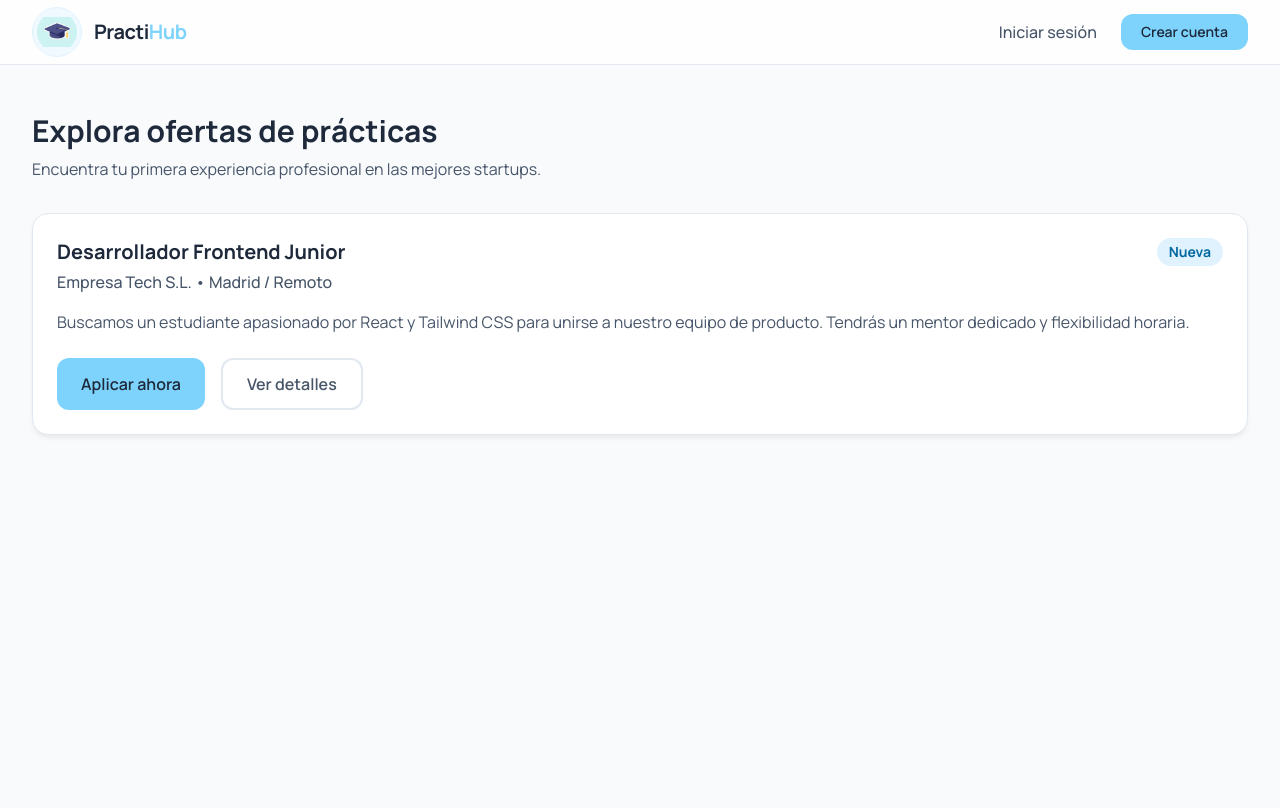
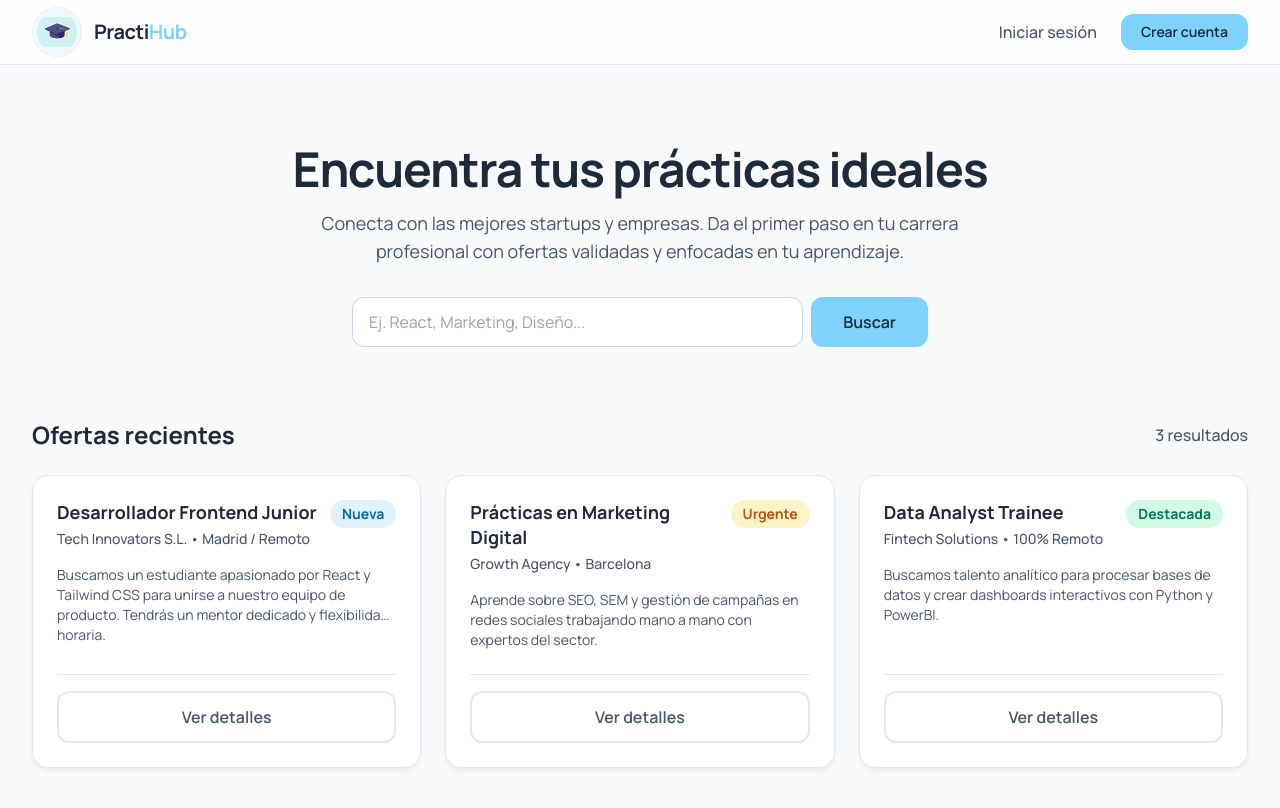
Before and after one commit to miriamsanc/PractiHub-Front, a React (Vite) app: page / in a window 1280 px wide. Shown: the top 808 px of the page. Built offline with nearby package versions, Linux system fonts and the light colour scheme.

Commit message:
feat: create home page with hero section and offers grid

```diff
--- a/src/App.jsx
+++ b/src/App.jsx
@@ -1,44 +1,14 @@
 import { BrowserRouter as Router, Routes, Route } from 'react-router-dom';
 import Layout from './components/Layout';
-import Button from './components/Button';
-import Card from './components/Card';
-import Badge from './components/Badge';
+import Home from './pages/Home';
 
 function App() {
   return (
     <Router>
       <Routes>
-        {/* Todas las rutas dentro de este Route padre compartirán el Layout */}
         <Route element={<Layout />}>
-
-          {/* Ruta principal temporal con las pruebas de UI */}
-          <Route path="/" element={
-            <div className="space-y-8">
-              <div>
-                <h2 className="text-3xl font-bold mb-2">Explora ofertas de prácticas</h2>
-                <p className="text-text-secondary">Encuentra tu primera experiencia profesional en las mejores startups.</p>
-              </div>
-
-              <Card>
-                <div className="flex justify-between items-start mb-4">
-                  <div>
-                    <h3 className="text-xl font-bold text-text-primary">Desarrollador Frontend Junior</h3>
-                    <p className="text-text-secondary font-medium mt-1">Empresa Tech S.L. • Madrid / Remoto</p>
-                  </div>
-                  <Badge status="review" label="Nueva" />
-                </div>
-
-                <p className="text-text-secondary mb-6 line-clamp-2">
-                  Buscamos un estudiante apasionado por React y Tailwind CSS para unirse a nuestro equipo de producto. Tendrás un mentor dedicado y flexibilidad horaria.
-                </p>
-
-                <div className="flex flex-wrap gap-4">
-                  <Button variant="primary">Aplicar ahora</Button>
-                  <Button variant="outline">Ver detalles</Button>
-                </div>
-              </Card>
-            </div>
-          } />
+          {/* Ruta principal que carga la nueva página Home */}
+          <Route path="/" element={<Home />} />
 
           {/* Futuras páginas */}
           <Route path="/login" element={<h2 className="text-2xl font-bold">Página de Login</h2>} />
--- /dev/null
+++ b/src/pages/Home.jsx
@@ -0,0 +1,96 @@
+import Card from '../components/Card';
+import Button from '../components/Button';
+import Badge from '../components/Badge';
+
+// Datos de prueba (más adelante vendrán de la API de Laravel)
+const mockOffers = [
+  {
+    id: 1,
+    title: 'Desarrollador Frontend Junior',
+    company: 'Tech Innovators S.L.',
+    location: 'Madrid / Remoto',
+    description: 'Buscamos un estudiante apasionado por React y Tailwind CSS para unirse a nuestro equipo de producto. Tendrás un mentor dedicado y flexibilidad horaria.',
+    status: 'review',
+    statusLabel: 'Nueva'
+  },
+  {
+    id: 2,
+    title: 'Prácticas en Marketing Digital',
+    company: 'Growth Agency',
+    location: 'Barcelona',
+    description: 'Aprende sobre SEO, SEM y gestión de campañas en redes sociales trabajando mano a mano con expertos del sector.',
+    status: 'pending',
+    statusLabel: 'Urgente'
+  },
+  {
+    id: 3,
+    title: 'Data Analyst Trainee',
+    company: 'Fintech Solutions',
+    location: '100% Remoto',
+    description: 'Buscamos talento analítico para procesar bases de datos y crear dashboards interactivos con Python y PowerBI.',
+    status: 'accepted',
+    statusLabel: 'Destacada'
+  }
+];
+
+export default function Home() {
+  return (
+    <div className="space-y-10">
+      {/* Sección Hero */}
+      <section className="text-center py-8">
+        <h1 className="text-4xl md:text-5xl font-bold text-text-primary tracking-tight mb-4">
+          Encuentra tus prácticas ideales
+        </h1>
+        <p className="text-lg text-text-secondary max-w-2xl mx-auto">
+          Conecta con las mejores startups y empresas. Da el primer paso en tu carrera profesional con ofertas validadas y enfocadas en tu aprendizaje.
+        </p>
+
+        {/* Buscador visual (sin lógica de momento) */}
+        <div className="mt-8 max-w-xl mx-auto flex gap-2">
+          <input
+            type="text"
+            placeholder="Ej. React, Marketing, Diseño..."
+            className="w-full px-4 py-3 rounded-xl border border-border-input focus:outline-none focus:border-sky-primary focus:ring-1 focus:ring-sky-primary transition-colors bg-surface text-text-primary"
+          />
+          <Button variant="primary" className="!px-8">
+            Buscar
+          </Button>
+        </div>
+      </section>
+
+      {/* Grid de Ofertas */}
+      <section>
+        <div className="flex justify-between items-center mb-6">
+          <h2 className="text-2xl font-bold text-text-primary">Ofertas recientes</h2>
+          <span className="text-text-secondary font-medium">{mockOffers.length} resultados</span>
+        </div>
+
+        <div className="grid grid-cols-1 md:grid-cols-2 lg:grid-cols-3 gap-6">
+          {mockOffers.map((offer) => (
+            <Card key={offer.id} className="flex flex-col h-full hover:border-sky-primary transition-colors duration-300">
+              <div className="flex justify-between items-start mb-4">
+                <div>
+                  <h3 className="text-lg font-bold text-text-primary leading-snug">{offer.title}</h3>
+                  <p className="text-sm text-text-secondary font-medium mt-1">
+                    {offer.company} • {offer.location}
+                  </p>
+                </div>
+                <Badge status={offer.status} label={offer.statusLabel} />
+              </div>
+
+              <p className="text-text-secondary text-sm mb-6 line-clamp-3 flex-grow">
+                {offer.description}
+              </p>
+
+              <div className="pt-4 border-t border-border mt-auto flex justify-between items-center">
+                <Button variant="outline" className="w-full">
+                  Ver detalles
+                </Button>
+              </div>
+            </Card>
+          ))}
+        </div>
+      </section>
+    </div>
+  );
+}
```
